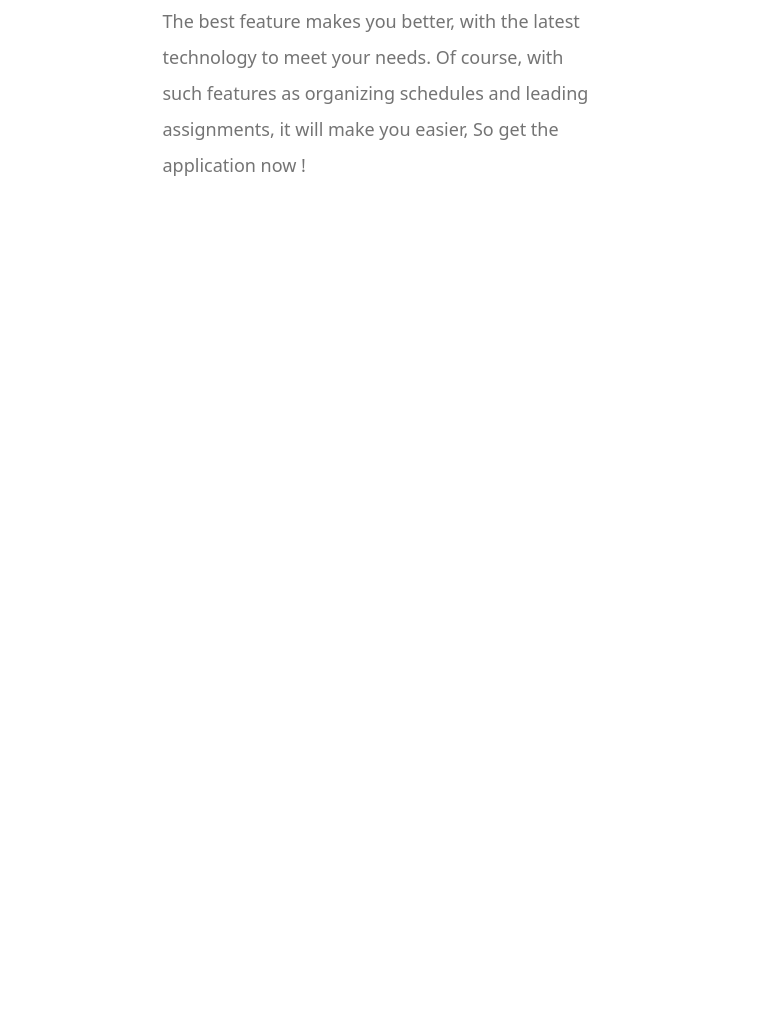
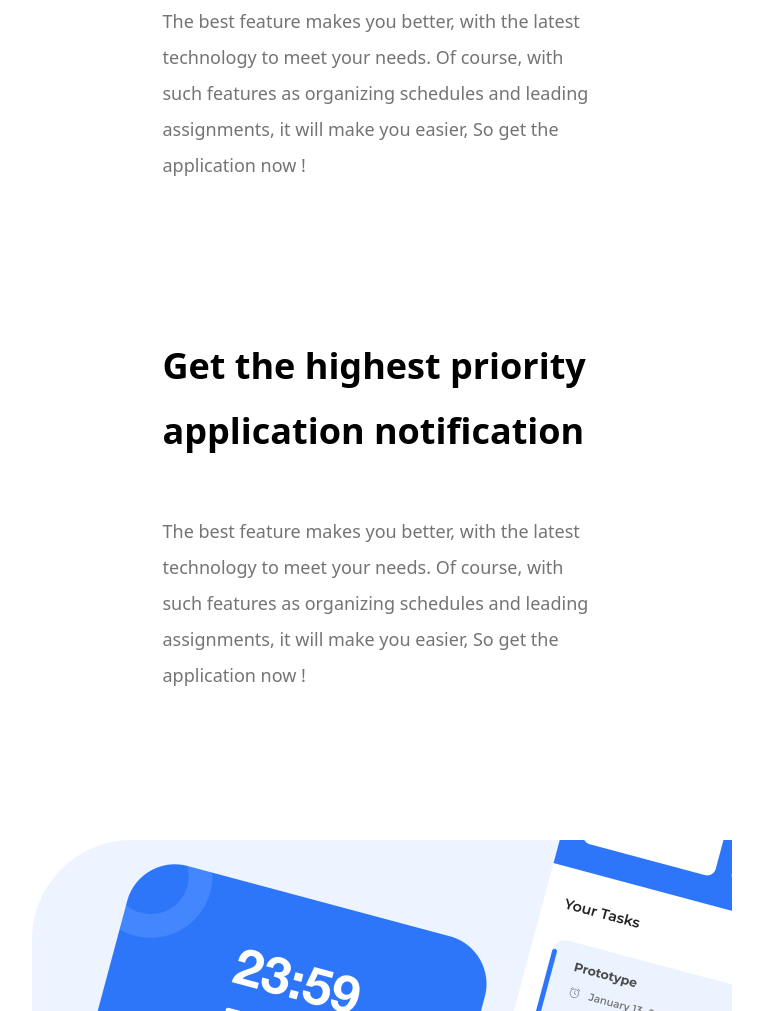
Before and after one commit to Oybek3509/imtihon3, a website: page src/index.html in a window 1280 px wide. Shown: the part 2369-3380 px from the top of the page, without its empty margins (258-1021 px from the left). Before the commit the page ends 2702 px from the top, so only its background shows below. Drawn offline with nearby package versions, Linux system fonts and the light colour scheme.

Commit message:
finished get section

```diff
--- a/src/index.html
+++ b/src/index.html
@@ -114,6 +114,25 @@
         </div>
       </section>
       <!-- creat section end -->
+
+       <!-- get section -->
+    <section>
+        <div class="container mx-auto mb-[150px]">
+          <div class="flex flex-wrap items-center justify-center gap-[147px] lg:flex ">
+
+            <div class="max-w-[439px] text-center sm:text-start">
+              <h2 class="font-semibold text-[36px] leading-[65px] mb-[50px]">Get the highest priority application
+                notification</h2>
+              <p class="font-normal text-[18px] leading-[36px] text-[#747474]">The best feature makes you better, with the
+                latest technology to meet your needs. Of course, with such features as organizing schedules and leading
+                assignments, it will make you easier, So get the application now !</p>
+            </div>
+            <img src="../src/img/get.png" alt="">
+          </div>
+
+        </div>
+      </section>
+      <!-- get section end -->
   </main>
 </body>
 </html>
```
